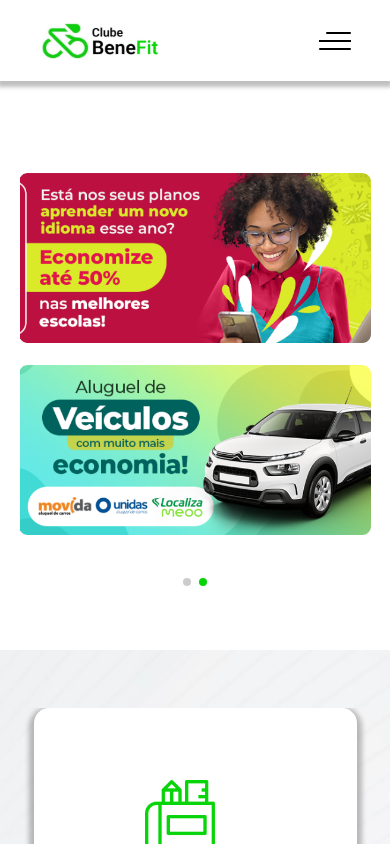
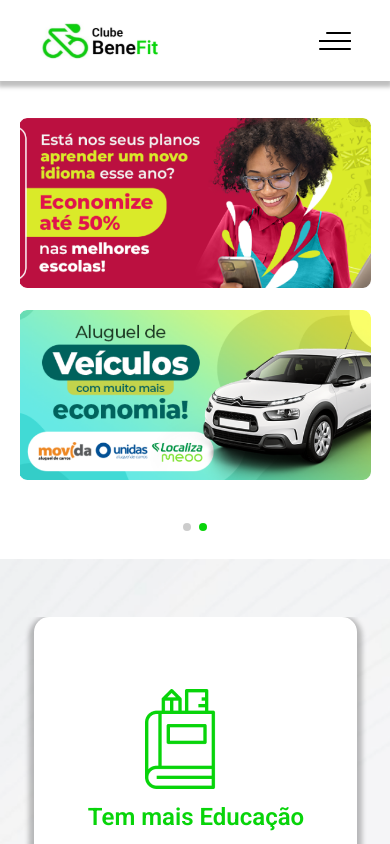
Before and after one commit to herbertcarnaubadesouza/new-benefit, a Next.js app: page / in a window 390 px wide. Shown: the top 844 px of the page. Built offline with nearby package versions, Linux system fonts and the light colour scheme.

Commit message:
ajusting css

```diff
--- a/src/pages/components/CarroselBanner/Index.tsx
+++ b/src/pages/components/CarroselBanner/Index.tsx
@@ -1,4 +1,4 @@
-import React from "react";
+import Image from "next/image";
 import { Autoplay, Navigation, Pagination } from "swiper";
 import "swiper/css";
 import "swiper/css/navigation";
@@ -7,10 +7,10 @@
 import Banner1 from "../../../../public/banner01.png";
 import Banner2 from "../../../../public/banner02.png";
 import Banner3 from "../../../../public/banner03.png";
-import Image from "next/image";
 
 function CarroselBanner() {
   return (
+    <section className="banner-mobile">
     <div className="container-carroselBanner " id="inicio">
       <div className="main-carroselBanner">
         <Swiper
@@ -58,6 +58,7 @@
         </Swiper>
       </div>
     </div>
+    </section>
   );
 }
 
--- a/src/pages/components/banners/banners.tsx
+++ b/src/pages/components/banners/banners.tsx
@@ -4,7 +4,7 @@
 import Banner2 from "../../../../public/banner02.png";
 import Banner3 from "../../../../public/banner03.png";
 
-function banners() {
+function Banner() {
   return (
     <div className="container-banners">
       <div className="main-banner1">
@@ -24,4 +24,4 @@
   );
 }
 
-export default banners;
+export default Banner;
--- a/src/pages/components/carrosel/carrosel.tsx
+++ b/src/pages/components/carrosel/carrosel.tsx
@@ -28,7 +28,7 @@
 import oster from "../../../../public/oster.png";
 import polishop from "../../../../public/polisho.png";
 
-function carrosel() {
+function Carrossel() {
   return (
     <div className="container-carrosel">
       <div className="slide-carrosel">
@@ -171,4 +171,4 @@
   );
 }
 
-export default carrosel;
+export default Carrossel;
--- a/src/pages/index.tsx
+++ b/src/pages/index.tsx
@@ -1,21 +1,24 @@
-import Carrosel from "./components/carrosel/carrosel";
-import Banner from "../pages/components/banners/banners";
+import CarrroselMobile from "../pages/components/CarrroselMobile/Index";
 import CashBack from "../pages/components/cashback/cashback";
 import Cliente from "../pages/components/cliente/cliente";
 import Footer from "../pages/components/footer/footer";
 import Header from "../pages/components/header/header";
+import HeaderMobile from "../pages/components/headerMobile/Index";
 import SectionApp from "../pages/components/sectionApp/sectionApp";
 import SectionCalculadora from "../pages/components/sectionCalculadora/sectionCalculadora";
 import CarroselBanner from "./components/CarroselBanner/Index";
-import CarrroselMobile from "../pages/components/CarrroselMobile/Index";
-import HeaderMobile from "../pages/components/headerMobile/Index";
+import Banner from "./components/banners/banners";
+import Carrossel from "./components/carrosel/carrosel";
 export default function Home() {
   return (
     <div className="global">
       <section>
         <HeaderMobile />
+        <Header />
         <CarroselBanner />
+        <Banner/>
         <CarrroselMobile />
+        <Carrossel/>
         <Cliente />
         <CashBack />
         <SectionCalculadora />
--- a/src/styles/carroselBanner.scss
+++ b/src/styles/carroselBanner.scss
@@ -1,8 +1,24 @@
 // Estilo carrosel Banners
+
+
+.banner-mobile{
+  display: none;
+
+  @media only screen and (max-width:768px){
+    display: block;
+  }
+}
+
+
 .container-carroselBanner {
   height: 500px;
   max-width: 768px;
   margin-top: 150px;
+
+  @media only screen and (max-width: 768px) {
+    margin-top: 125px;
+    height: 434px;
+  }
 }
 .main-carroselBanner {
   display: flex;
--- a/src/styles/carroselMobile.scss
+++ b/src/styles/carroselMobile.scss
@@ -10,9 +10,14 @@
   width: 100%;
   background-size: cover;
   height: 878px;
-  display: flex;
+  display: none;
   align-items: center;
   justify-content: center;
+
+
+  @media only screen and (max-width: 768px) {
+    display: flex;
+  }
 }
 
 .container-carrosel-mobile p {
--- a/src/styles/cashback.scss
+++ b/src/styles/cashback.scss
@@ -8,7 +8,7 @@
   align-items: center;
   text-align: center;
   margin-top: 20px;
-  margin-left: 330px;
+  margin-left: 230px;
 
   h2 {
     width: 258px;
--- a/src/styles/footer.scss
+++ b/src/styles/footer.scss
@@ -53,9 +53,13 @@
 
 .logo-footer-container {
   display: flex;
-  justify-content: center;
+  justify-content: flex-start;
   align-items: center;
   width: 100%;
+
+  @media only screen and (max-width: 768px){
+    justify-content: center;
+  }
 }
 .Contato-Footer h2 {
   width: 263px;
--- a/src/styles/headerMobile.scss
+++ b/src/styles/headerMobile.scss
@@ -1,5 +1,5 @@
 .Navbar {
-  display: flex;
+  display: none;
   justify-content: space-between;
   align-items: center;
   width: 100%;
@@ -10,6 +10,11 @@
   box-shadow: 0px 4px 4px 2px rgba(0, 0, 0, 0.25);
   z-index: 9999;
   height: 80px;
+
+
+  @media only screen and (max-width: 768px) {
+    display: flex;
+  }
 }
 
 .Navbar > img {
```
